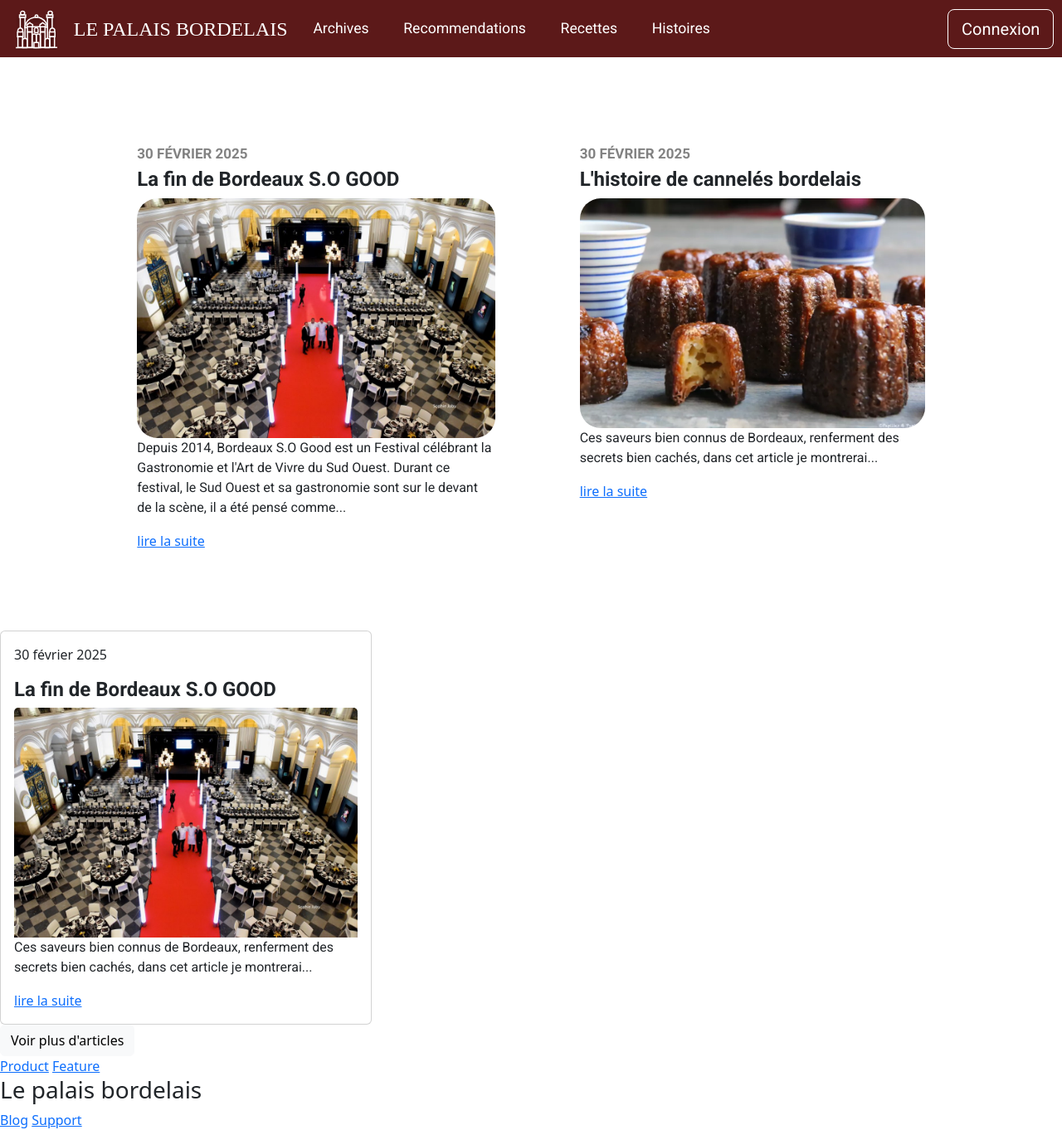
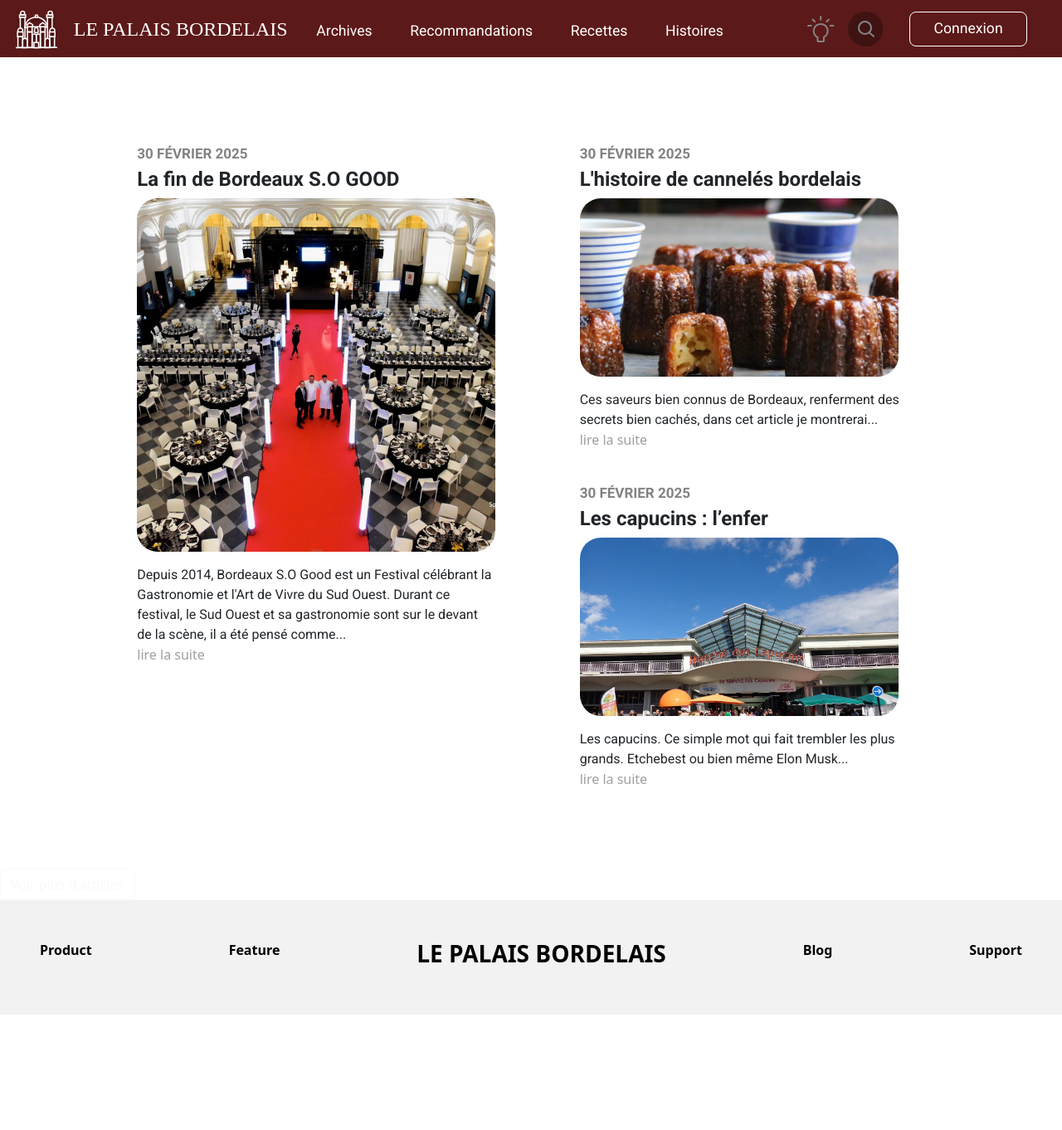
Before and after one commit to ImSakushi/LePalaisBordelais, a PHP site: page / in a window 1280 px wide. Shown: the whole page at 83% size. After the commit the page ends 1223 px from the top, so only its background shows below. Run offline with PHP 8.4, Linux system fonts and the light colour scheme; some web fonts are replaced.

Commit message:
Page principale

```diff
--- a/css/style.css
+++ b/css/style.css
@@ -1,4 +1,15 @@
 @import url('https://fonts.googleapis.com/css2?family=Alice&family=Roboto:ital,wght@0,100;0,300;0,400;0,500;0,700;0,900;1,100;1,300;1,400;1,500;1,700;1,900&display=swap');
+
+body {
+    -webkit-font-smoothing: antialiased;
+    -moz-osx-font-smoothing: grayscale;
+    background-color: white;
+}
+
+body.dark-mode {
+    background-color: black;
+    color: #fff;
+}
 
 header {
     display: flex;
@@ -60,7 +71,10 @@ button.btn.btn-outline-danger:hover {
 
 .card {
     border: none;
+    background-color: transparent;
 }
+
+
 
 .card-body {
     border: none;
@@ -79,6 +93,8 @@ button.btn.btn-outline-danger:hover {
 .card-text {
     font-family: 'Roboto', serif;
     font-size: 1rem;
+    margin-top: 1rem;
+    margin-bottom: 0rem;
 }
 
 .card-date {
@@ -95,3 +111,113 @@ button.btn.btn-outline-danger:hover {
     display: flex;
     justify-content: space-evenly;
 }
+
+.card-link {
+    text-decoration: none;
+    color: #9F9F9F;
+}
+
+
+.btn-lg {
+    font-size: 1.1rem;
+    padding-bottom: 0rem;
+    padding-top: 0rem;
+    padding-left: 1.8rem;
+    padding-right: 1.8rem;
+}
+
+.card.border-0 {
+    cursor: pointer;
+  }
+
+
+.card.border-0:hover .card-link {
+    color: #5C1919;
+    text-decoration: underline;
+}
+
+.button-emplacement {
+    display: flex;
+    margin-right: 2rem;
+}
+
+footer {
+    color: black;
+    font-weight: bold;
+    display: flex;
+    justify-content: space-between;
+    background-color: #F2F2F2;
+    padding: 3rem;}
+
+.footer-text {
+    text-decoration: none;
+    color: black;
+}
+
+.footer-text:hover {
+    color: rgb(43, 37, 37);
+    text-decoration: underline;
+}
+
+.footer-titre {
+    font-weight: bold;
+}
+
+footer.dark-mode {
+    background-color: #212121;
+}
+
+.search-container {
+    position: relative;
+    display: flex;
+    align-items: center;
+    margin-right: 2rem;
+  }
+
+.search-bar {
+    width: 40px;
+    height: 2.625rem;
+    font-size: 1.1rem;
+    border: none;
+    outline: none;
+    transition: width 0.3s ease-in-out;
+    background-color: #401313;
+    color: #fff;
+    position: absolute;
+    right: 0px;
+    border-radius: 25px 25px 25px 25px;
+
+  }
+
+  .search-bar.active {
+    width: 200px;
+  }
+
+  .btn-search {
+    border: none;
+    background-color: transparent;
+    color: #fff;
+    font-size: 1.1rem;
+    outline: none;
+    cursor: pointer;
+    z-index: 1;
+  }
+
+  .btn-search:hover {
+    color: #ddd;
+  }
+
+input[type=text] {
+    padding-left: 1rem;
+}
+
+.dark-mode-container {
+    display: flex;
+    align-items: center;
+    margin-right: 1rem;
+    transition: margin-right 0.3s ease-in-out;
+}
+
+.dark-mode-container.active {
+    margin-right: 11rem;
+}
--- a/index.html
+++ b/index.html
@@ -5,67 +5,84 @@
     <meta http-equiv="X-UA-Compatible" content="IE=edge">
     <meta name="viewport" content="width=device-width, initial-scale=1.0">
     <title>Le palais bordelais</title>
-    <link rel="stylesheet" href="/css/style.css">
     <link rel="stylesheet" href="/css/reset.css">
     <link href="https://cdn.jsdelivr.net/npm/bootstrap@5.3.0-alpha1/dist/css/bootstrap.min.css" rel="stylesheet" integrity="sha384-GLhlTQ8iRABdZLl6O3oVMWSktQOp6b7In1Zl3/Jr59b6EGGoI1aFkw7cmDA6j6gD" crossorigin="anonymous">
     <script src="https://cdn.jsdelivr.net/npm/bootstrap@5.3.0-alpha1/dist/js/bootstrap.bundle.min.js" integrity="sha384-w76AqPfDkMBDXo30jS1Sgez6pr3x5MlQ1ZAGC+nuZB+EYdgRZgiwxhTBTkF7CXvN" crossorigin="anonymous" defer></script>
+    <link rel="stylesheet" href="/css/style.css">
+    <script src="/js/script.js" defer></script>
 </head>
 <body>
     <header>
         <div class="leftheader">
           <img src="/images/logo.svg" alt="logo du palais bordelais" class="logo">
-            <div class="textleftheader"></div>
+          <div class="textleftheader">
             <a href="#" class="headertitre">LE PALAIS BORDELAIS</a>
             <a href="#" class="headertext">Archives</a>
-                <a href="#" class="headertext">Recommendations</a>
+            <a href="#" class="headertext">Recommandations</a>
             <a href="#" class="headertext">Recettes</a>
             <a href="#" class="headertext">Histoires</a>
           </div>
         </div>
+        <div class="button-emplacement">
+            <div class="dark-mode-container">
+                <button type="button" class="btn-dark-mode">
+                    <img src="/images/ampoule-off.svg" id="ampoule" alt="ampoule dark mode">
+                </button>
+            </div>
+            <div class="search-container">
+                <button type="button" class="btn-search">
+                  <img src="images/Recherche.svg" alt="bouton recherche" style="width: 2.625rem; height: 2.625rem; object-fit: cover;">
+                </button>
+                <input type="text" class="search-bar">
+              </div>
           <button type="button" class="btn btn-outline-danger btn-lg">Connexion</button>
+        </div>
       </header>
+
     <div class="article-dispo">
         <div class="article1">
             <div class="card border-0" style="width: 29rem;">
                 <div class="card-body">
                     <p class="card-date">30 février 2025</p>
                     <h5 class="card-title">La fin de Bordeaux S.O GOOD</h5>
-                    <img src="/images/festival.jpg" class="img-article" alt="Festival de Bordeaux S.O GOOD">
+                    <img src="/images/festival.jpg" class="img-article" alt="Festival de Bordeaux S.O GOOD" style="width: 486.61px; height: 425.89px; object-fit: cover; object-position: 50% 0;">
                     <p class="card-text">Depuis 2014, Bordeaux S.O Good est un Festival célébrant la Gastronomie et l'Art de Vivre du Sud Ouest. Durant ce festival, le Sud Ouest et sa gastronomie sont sur le devant de la scène, il a été pensé comme...</p>
                     <a href="#" class="card-link">lire la suite</a>
                 </div>
             </div>
         </div>
+        <div class="article-dispo2">
             <div class="article2">
                 <div class="card border-0" style="width: 28rem;">
                     <div class="card-body">
                         <p class="card-date">30 février 2025</p>
                         <h5 class="card-title">L'histoire de cannelés bordelais</h5>
-                    <img src="/images/cannele.webp" class="img-article" alt="Festival de Bordeaux S.O GOOD">
+                        <img src="/images/cannele.webp" class="img-article" alt="Festival de Bordeaux S.O GOOD" style="width: 384.02px; height: 215.22px; object-fit: cover; object-position: 50% 0;">
                         <p class="card-text">Ces saveurs bien connus de Bordeaux, renferment des secrets bien cachés, dans cet article je montrerai...</p>
                         <a href="#" class="card-link">lire la suite</a>
                     </div>
                 </div>
             </div>
-    </div>
             <div class="article3">
-        <div class="card" style="width: 28rem;">
+                <div class="card border-0" style="width: 28rem;">
                     <div class="card-body">
-            <p class="card-texte">30 février 2025</p>
-            <h5 class="card-title">La fin de Bordeaux S.O GOOD</h5>
-            <img src="/images/festival.jpg" class="card-img-top" alt="Festival de Bordeaux S.O GOOD">
-            <p class="card-text">Ces saveurs bien connus de Bordeaux, renferment des secrets bien cachés, dans cet article je montrerai...</p>
+                        <p class="card-date">30 février 2025</p>
+                        <h5 class="card-title">Les capucins : l’enfer</h5>
+                        <img src="/images/capucins.jpg" class="img-article" alt="Festival de Bordeaux S.O GOOD" style="width: 384.02px; height: 215.22px; object-fit: cover; object-position: 50% 0;">
+                        <p class="card-text">Les capucins. Ce simple mot qui fait trembler les plus grands. Etchebest ou bien même Elon Musk...</p>
                         <a href="#" class="card-link">lire la suite</a>
                     </div>
                 </div>
             </div>
-    <button type="button" class="btn btn-light">Voir plus d'articles</button>
+        </div>
+    </div>
+    <button type="button" class="btn btn-outline-light">Voir plus d'articles</button>
     <footer>
-        <a href="#">Product</a>
-        <a href="#">Feature</a>
-        <h3>Le palais bordelais</h2>
-        <a href="#">Blog</a>
-        <a href="#">Support</a>
+        <a href="#" class="footer-text">Product</a>
+        <a href="#" class="footer-text">Feature</a>
+        <h3 class="footer-titre">LE PALAIS BORDELAIS</h2>
+        <a href="#" class="footer-text">Blog</a>
+        <a href="#" class="footer-text">Support</a>
     </footer>
 </body>
 </html>
--- /dev/null
+++ b/js/script.js
@@ -0,0 +1,34 @@
+const cards = document.querySelectorAll('.card.border-0');
+
+cards[0].addEventListener('click', function(e) {
+  e.preventDefault();
+  window.open('https://www.youtube.com/', '_blank');
+});
+
+cards[1].addEventListener('click', function(e) {
+  e.preventDefault();
+  window.open('https://www.google.com/', '_blank');
+});
+
+const searchBtn = document.querySelector('.btn-search');
+const searchBar = document.querySelector('.search-bar');
+const ampouleBtn = document.querySelector('.dark-mode-container');
+const footer = document.querySelector('footer');
+const ampouleImg = document.querySelector('#ampoule');
+
+searchBtn.addEventListener('click', function() {
+  searchBar.classList.toggle('active');
+  ampouleBtn.classList.toggle('active');
+});
+
+
+ampouleBtn.addEventListener('click', function() {
+  document.body.classList.toggle('dark-mode');
+  footer.classList.toggle('dark-mode');
+
+  if (ampouleImg.getAttribute("src") === "/images/ampoule-off.svg") {
+    ampouleImg.setAttribute("src", "/images/ampoule-on.svg");
+  } else {
+    ampouleImg.setAttribute("src", "/images/ampoule-off.svg");
+  }
+});
```
Also changed, not shown: images/Recherche.svg (added), images/ampoule-off.svg (added), images/ampoule-on.svg (added), images/capucins.jpg (added). Lines whose indentation alone changed are shown as unchanged.
